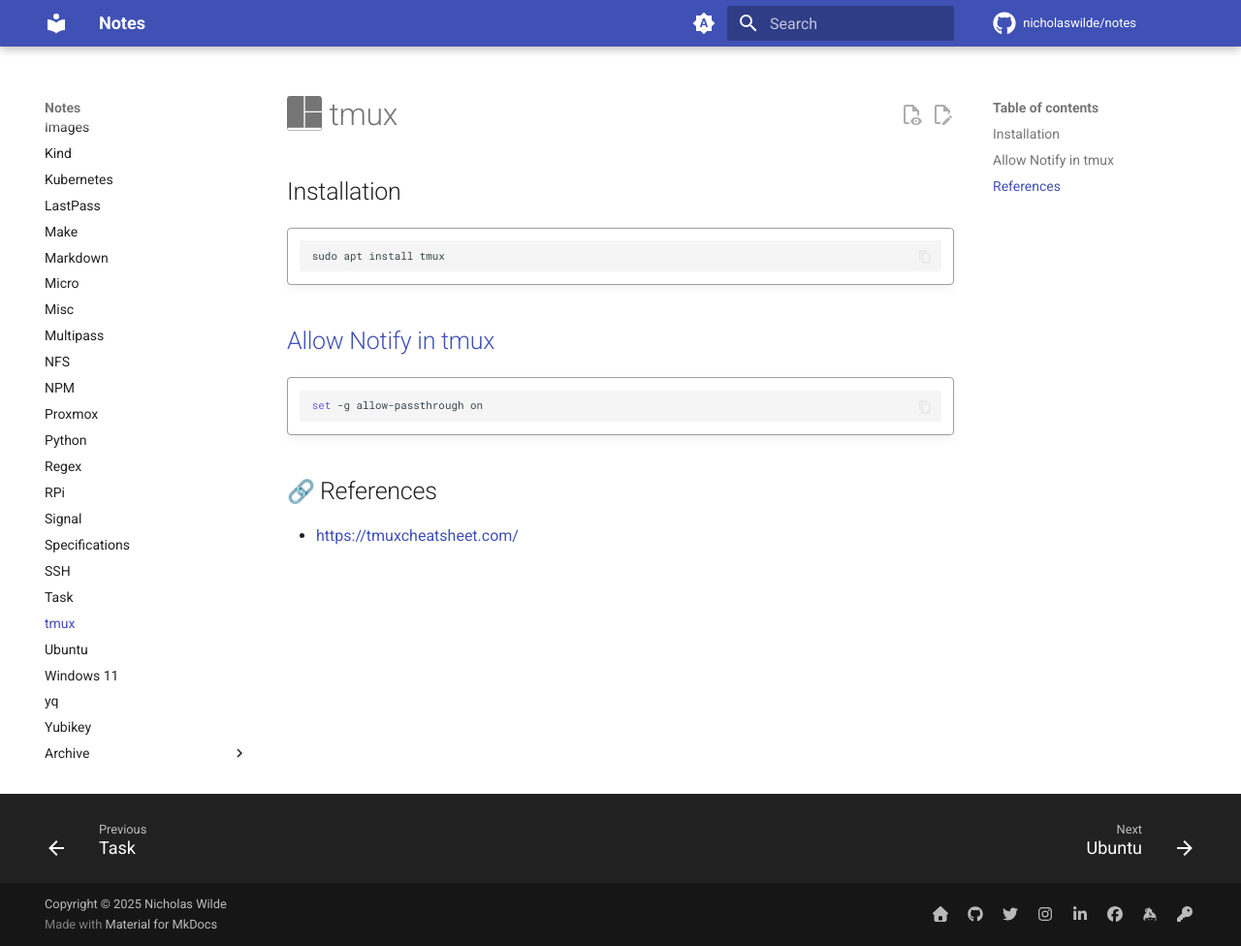
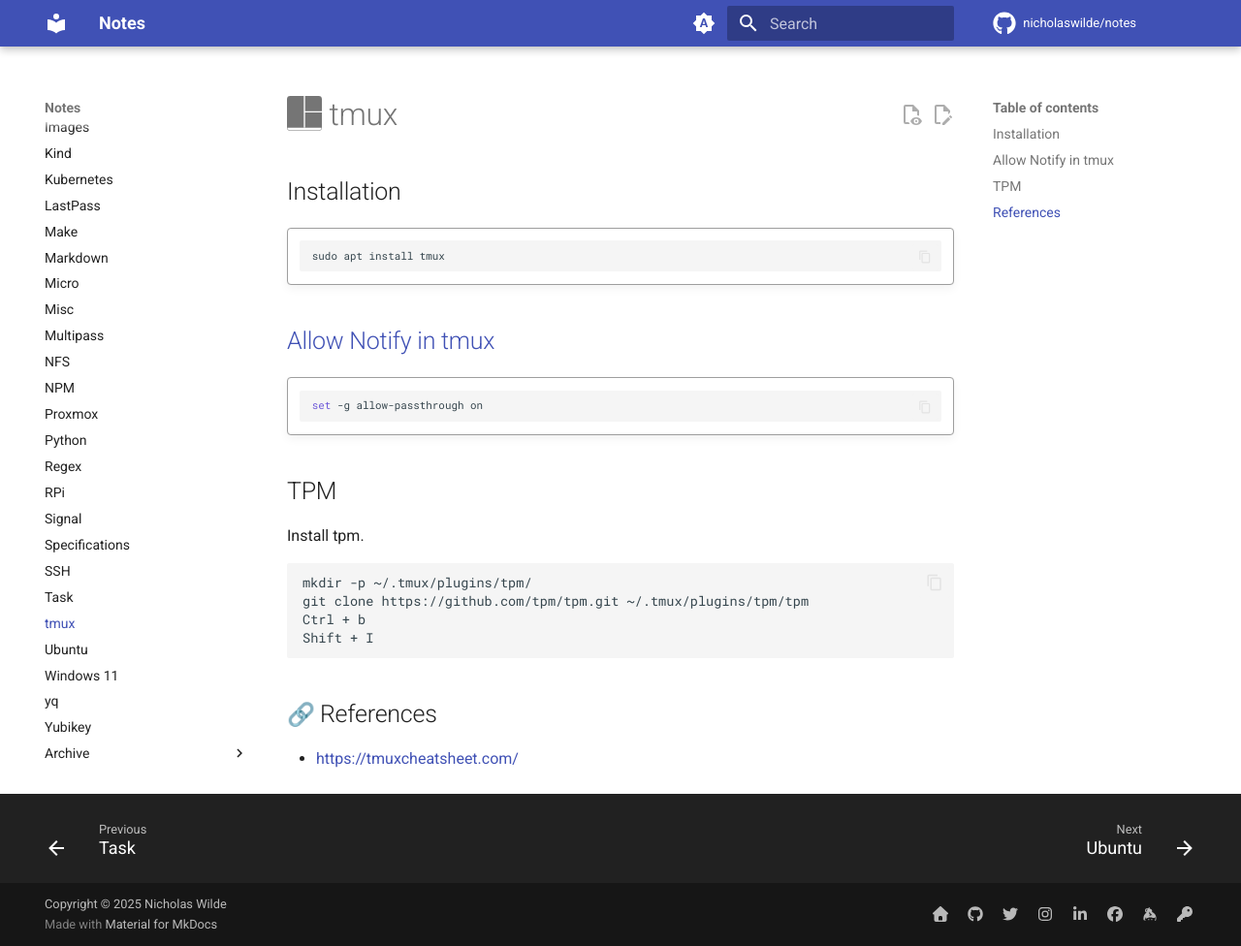
Before and after one commit to nicholaswilde/notes, an MkDocs documentation site: the page built from docs/tmux.md, in a window 1280 px wide and 976 px high. Shown: the whole window at 97% size. Built offline with MkDocs 1.6.1 and Material for MkDocs 9.7.7, drawn with Linux system fonts in a browser that asks for light colours; emoji names are drawn with the system emoji font; comment, search, counter and statistics services are not loaded.

Commit message:
Update tmux.md

````diff
--- a/docs/tmux.md
+++ b/docs/tmux.md
@@ -16,6 +16,17 @@
     set -g allow-passthrough on
     ```
 
+## TPM
+
+Install tpm.
+
+```
+mkdir -p ~/.tmux/plugins/tpm/
+git clone https://github.com/tpm/tpm.git ~/.tmux/plugins/tpm/tpm
+Ctrl + b
+Shift + I
+```
+
 ## :link: References
 
 - <https://tmuxcheatsheet.com/>
````
